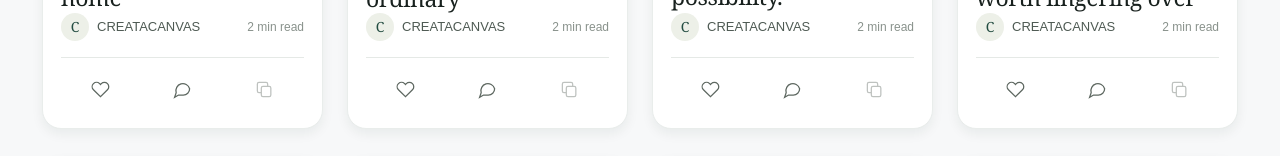
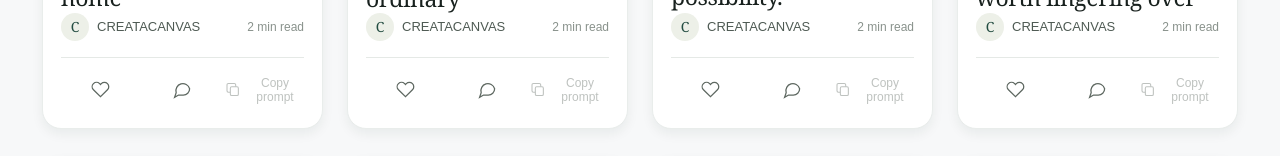
Before and after one commit to WAJAHATSAL33M/bigsocho, a Next.js app: page / in a window 1280 px wide. Shown: the part 722-878 px from the top of the page. Built offline with nearby package versions, Linux system fonts and the light colour scheme; no server answers.

Commit message:
Give Copy prompt a labeled green button and copied feedback

```diff
--- a/components/CopyPrompt.js
+++ b/components/CopyPrompt.js
@@ -1,6 +1,6 @@
 'use client';
 import {useEffect,useRef,useState} from 'react';
-export default function CopyPrompt({prompt,title,showLabel=false}){
+export default function CopyPrompt({prompt,title,showLabel=true}){
  const [notice,setNotice]=useState('');const timer=useRef(null);
  useEffect(()=>()=>clearTimeout(timer.current),[]);
  const available=typeof prompt==='string'&&Boolean(prompt.trim());
@@ -10,5 +10,5 @@ export default function CopyPrompt({prompt,title,showLabel=false}){
   try{await navigator.clipboard.writeText(prompt);setNotice('Prompt copied.')}catch{window.prompt('Copy this image-generation prompt:',prompt);setNotice('Select and copy the prompt.');}
   timer.current=setTimeout(()=>setNotice(''),3000);
  }
- return <div className="copy-prompt-control"><button type="button" className="icon-button" disabled={!available} title={available?'Copy image-generation prompt':'No image-generation prompt added'} aria-label={`Copy image-generation prompt for ${title}`} onClick={copy}><svg viewBox="0 0 24 24" aria-hidden="true"><rect x="8" y="8" width="12" height="13" rx="2"/><path d="M16 8V5a2 2 0 0 0-2-2H5a2 2 0 0 0-2 2v9a2 2 0 0 0 2 2h3"/></svg>{showLabel&&'Copy prompt'}</button>{notice&&<span className="prompt-feedback" role="status">{notice}</span>}</div>
+ return <div className="copy-prompt-control"><button type="button" className="icon-button copy-prompt-button" disabled={!available} title={available?'Copy image-generation prompt':'No image-generation prompt added'} aria-label={`Copy image-generation prompt for ${title}`} onClick={copy}><svg viewBox="0 0 24 24" aria-hidden="true"><rect x="8" y="8" width="12" height="13" rx="2"/><path d="M16 8V5a2 2 0 0 0-2-2H5a2 2 0 0 0-2 2v9a2 2 0 0 0 2 2h3"/></svg><span>{notice==='Prompt copied.'?'Copied!':'Copy prompt'}</span></button>{notice&&<span className="prompt-feedback" role="status">{notice}</span>}</div>
 }
```
